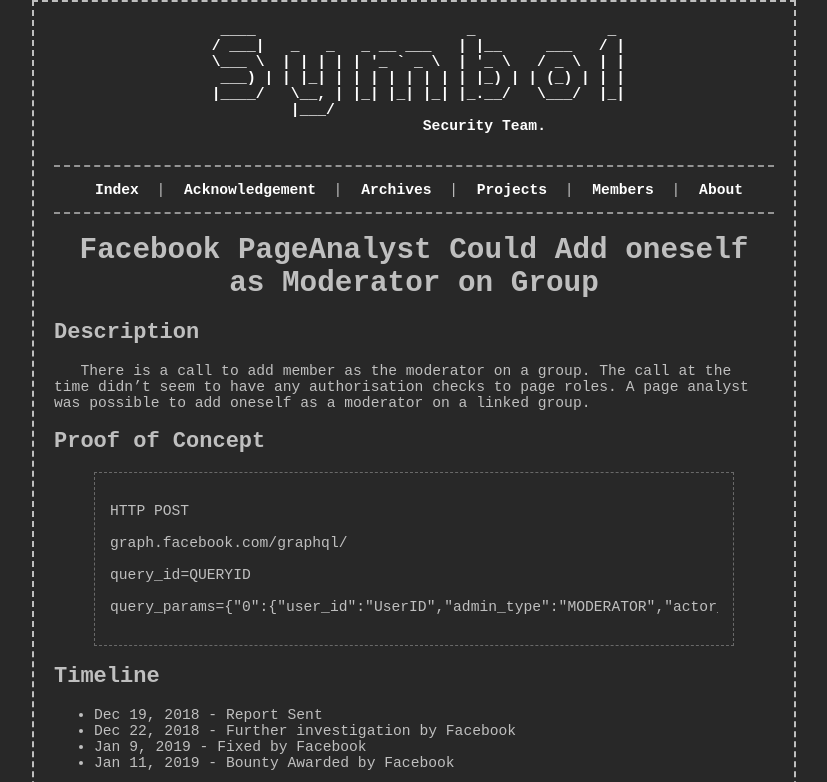
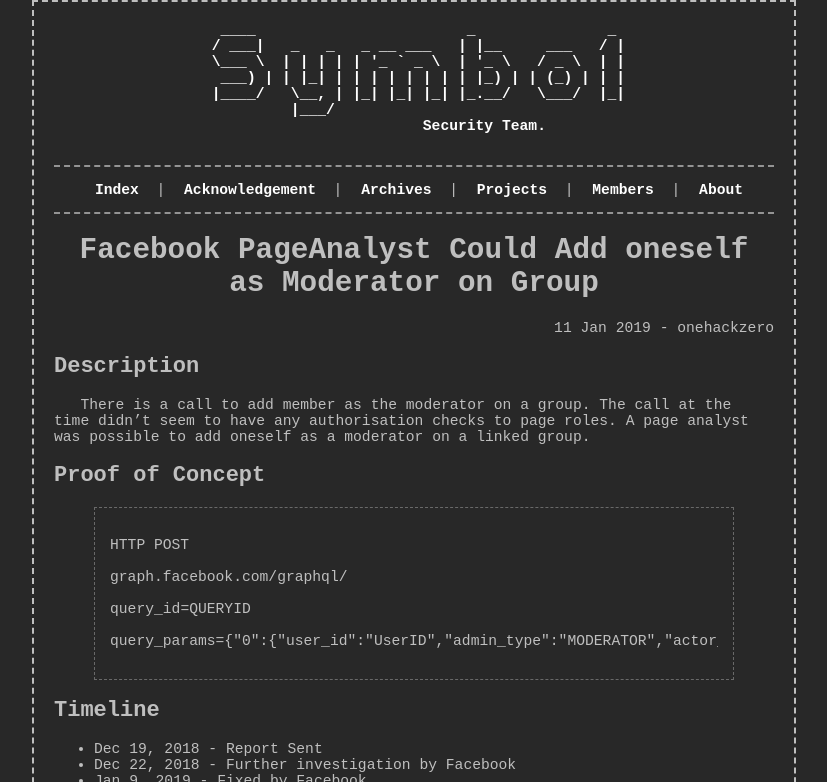
Before and after one commit to Symbo1/symbo1_com, a Jekyll site: the page built from _posts/archives/2019-01-11-fb-pageanalyst-could-add-oneself-as-moderator-on-group.md, in a window 1280 px wide, cut to the strip 0-782 px from the top of the page. Shown: the whole strip, without its empty margins (226-1053 px from the left). Built offline with Jekyll 4.4.1, drawn with Linux system fonts in a browser that asks for light colours; comment, search, counter and statistics services are not loaded.

Commit message:
update paper

```diff
--- a/_posts/archives/2019-01-11-fb-pageanalyst-could-add-oneself-as-moderator-on-group.md
+++ b/_posts/archives/2019-01-11-fb-pageanalyst-could-add-oneself-as-moderator-on-group.md
@@ -3,6 +3,8 @@
 title: Facebook PageAnalyst Could Add oneself as Moderator on Group
 categories: articles
 ---
+
+<p align="right" class="date">{{ page.date | date_to_string }} - onehackzero</p>
 
 ## Description
 
```
Also changed, not shown: 2 other files.
